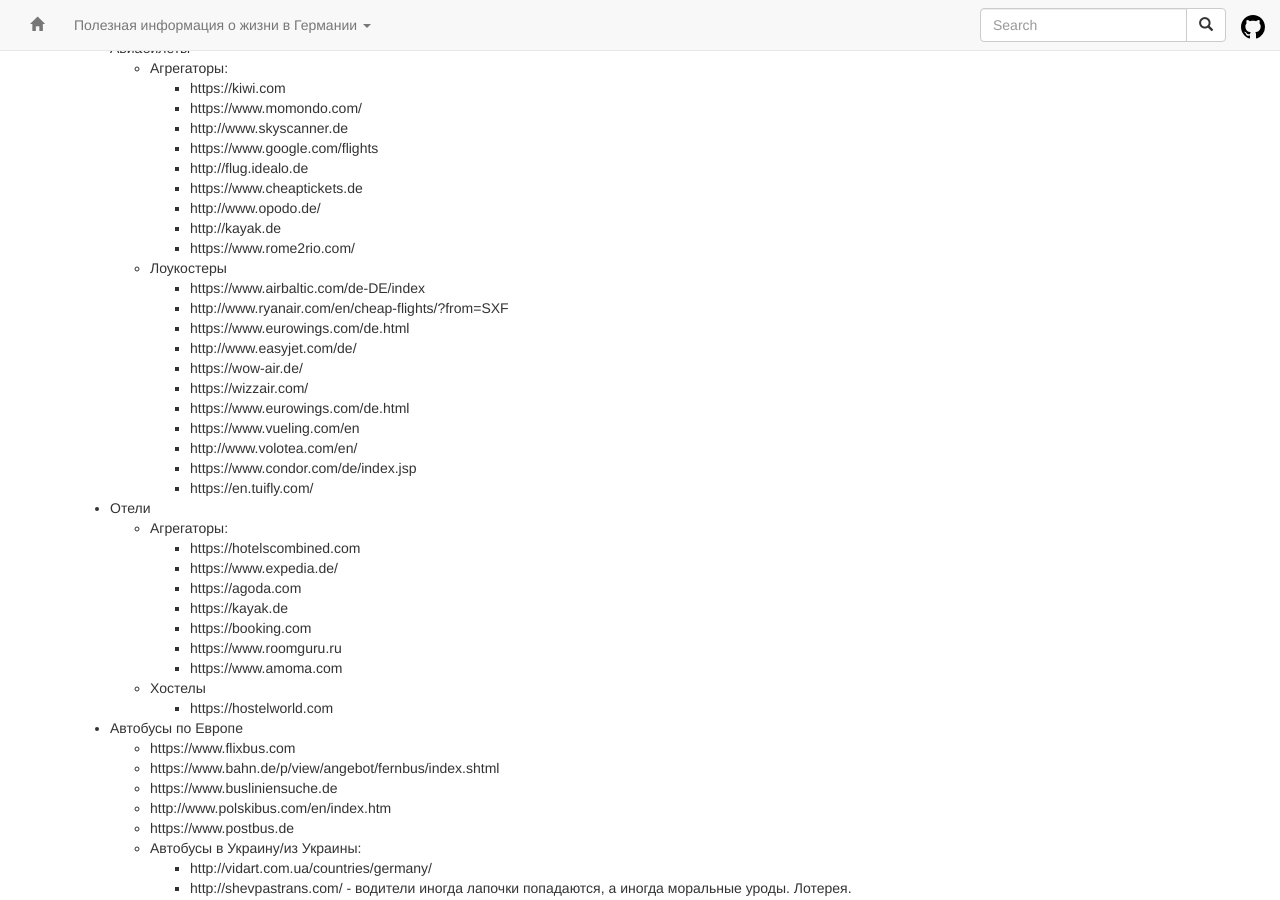
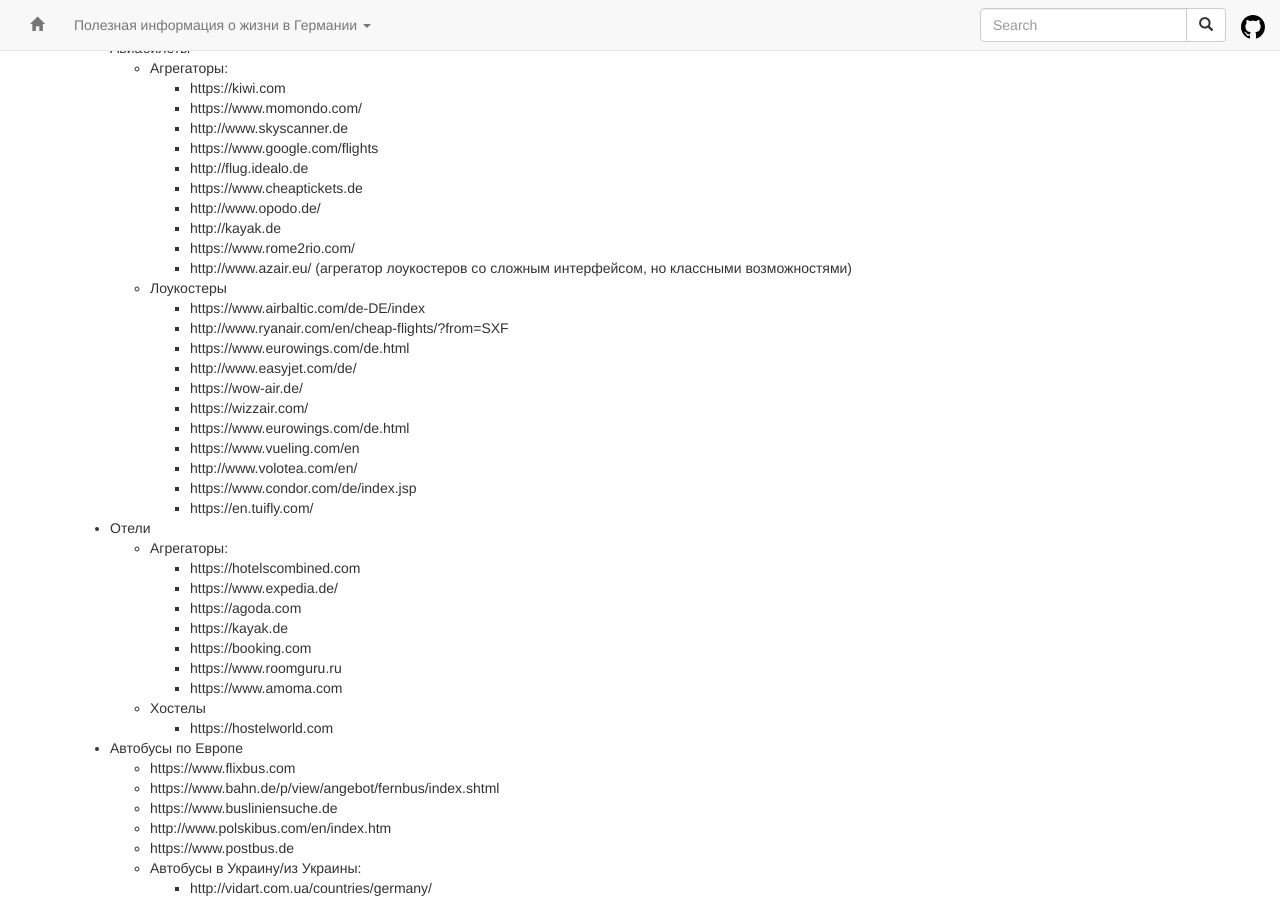
Before and after one commit to ru-de/faq, a Jekyll site: the page built from pages/Отпуск и отдых.md, in a window 1280 px wide and 900 px high, scrolled down 1815 px. Built offline with Jekyll 4.4.1, drawn with Linux system fonts in a browser that asks for light colours; nearby versions of some CDN libraries.

Commit message:
Travis #1005: sync github pages

```diff
--- a/pages/Отпуск и отдых.md
+++ b/pages/Отпуск и отдых.md
@@ -79,6 +79,7 @@ layout: default
     * http://www.opodo.de/
     * http://kayak.de
     * https://www.rome2rio.com/
+    * http://www.azair.eu/ (агрегатор лоукостеров со сложным интерфейсом, но классными возможностями)
   * Лоукостеры
     * https://www.airbaltic.com/de-DE/index
     * http://www.ryanair.com/en/cheap-flights/?from=SXF
```
Also changed, not shown: 1 other file.
